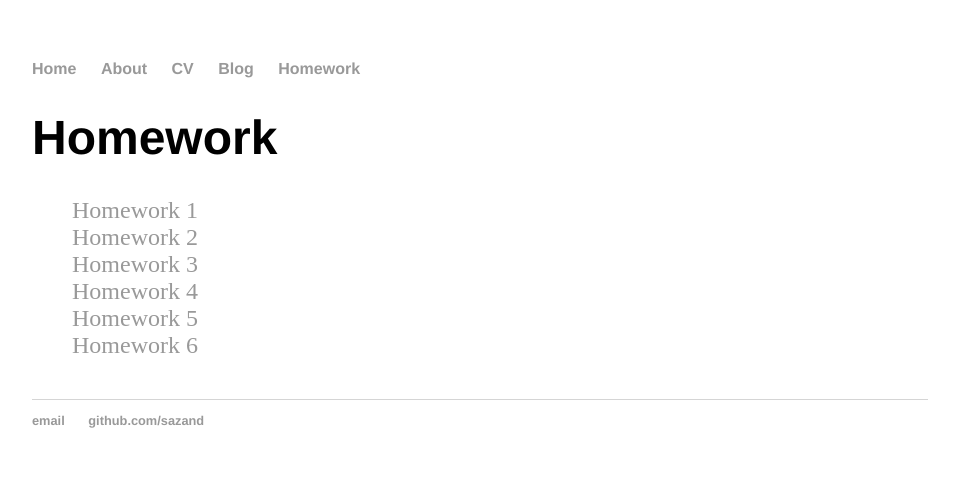
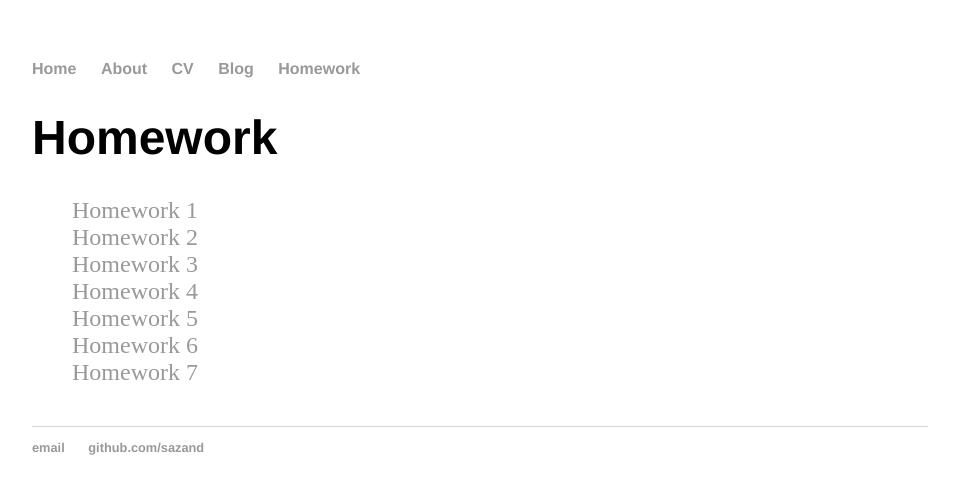
Before and after one commit to sazand/sazand.github.io, a Jekyll site: the page built from homework/index.html, in a window 1280 px wide. Shown: the top 494 px of the page, without its empty margins (160-1119 px from the left). Built offline with Jekyll 4.4.1, drawn with Linux system fonts in a browser that asks for light colours.

Commit message:
Update index.html

```diff
--- a/homework/index.html
+++ b/homework/index.html
@@ -11,4 +11,5 @@ date: 2022-01-13
 <li><a href="/homework/hw4">Homework 4</a></li>
 <li><a href="/homework/hw5">Homework 5</a></li>
 <li><a href="/homework/hw6">Homework 6</a></li>
+<li><a href="/homework/hw7">Homework 7</a></li>
 </ul>
```
